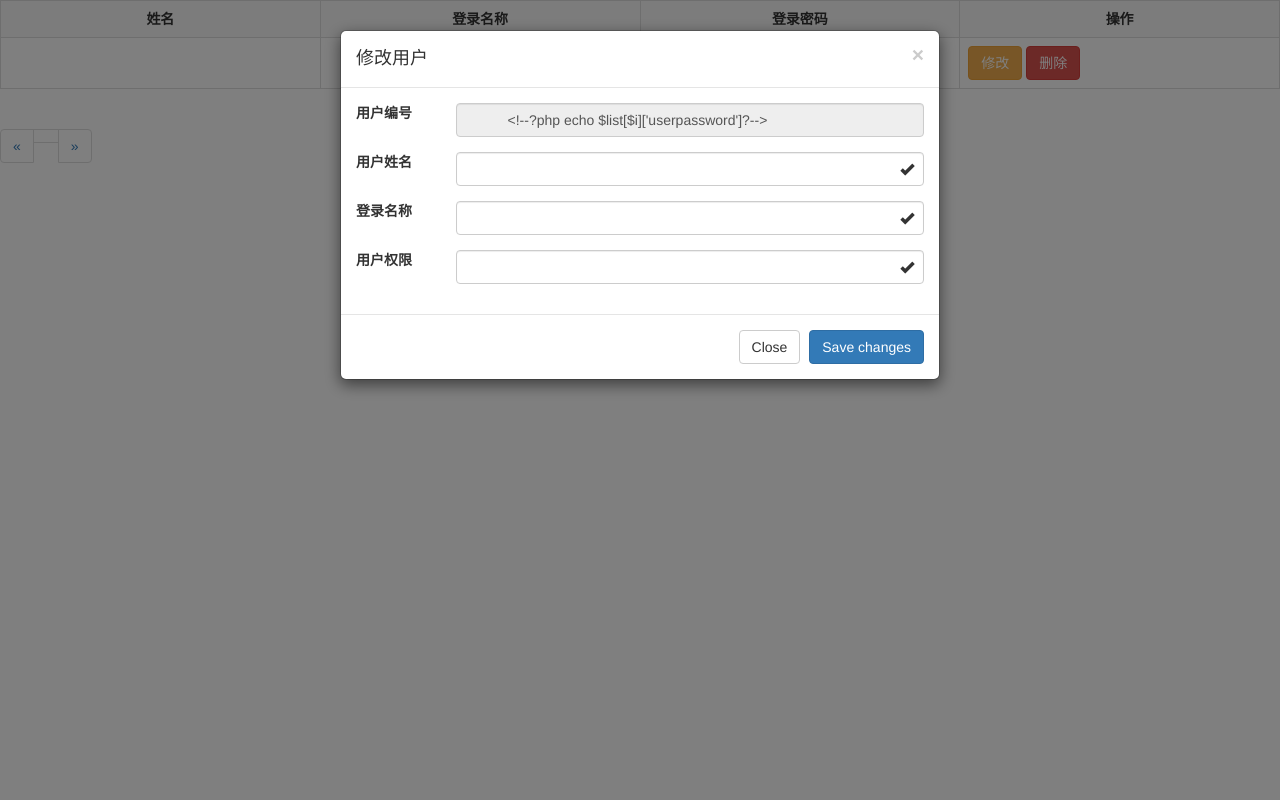
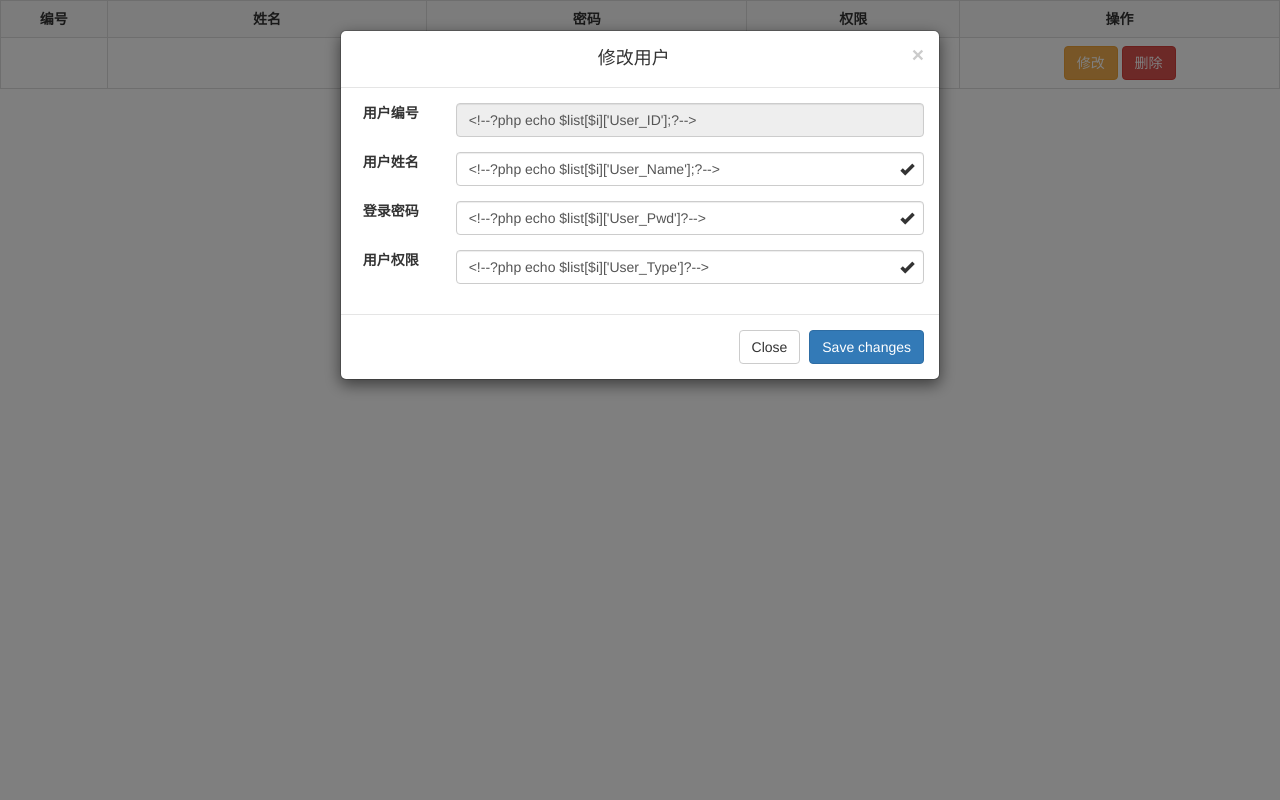
Before and after one commit to RogersLei/TTMS, a PHP site: page /sale/m/user.html in a window 1280 px wide, after a click on "修改". Run offline with PHP 8.4, Linux system fonts and the light colour scheme.

Commit message:
UserOperation
Operation for User

```diff
--- a/js/menu.js
+++ b/js/menu.js
@@ -19,17 +19,63 @@
   return true;
 }
 
-$('#UpdateUser').on('show.bs.modal', function (event) {
+$('#UpdateUser').on('show.bs.modal', function (event){
   var a = $(event.relatedTarget);
   //可以用此方式获取该行的标识，用于修改
-  var num = a.parent().prevAll()[0].innerHTML; //从后往前数
+  var num = $.trim(a.parent().prevAll()[3].innerHTML); //从后往前
+  var name = $.trim(a.parent().prevAll()[2].innerHTML);
+  var pwd = $.trim(a.parent().prevAll()[1].innerHTML);
+  var type = $.trim(a.parent().prevAll()[0].innerHTML);
   modal = $(this);
-  modal.find("#fnum").val(num);
+  modal.find("#unum").val(num);
+  modal.find("#un").val(name);
+  modal.find("#up").val(pwd);
+  modal.find("#ut").val(type);
 });
 
-function update() {
-  var num = $("#fnum").val();
-  console.log(num);
+function updateUser() {
+  var num = $("#unum").val();
+  var name = $("#un").val();
+  var pwd = $("#up").val();
+  var type = $("#ut").val();
+  var operation = "update";
+  //console.log(num+name+pwd+type);
+  var data = {'usernum':num,'username':name,'userpassword':pwd,'usertype':type,'operation':operation};
+  $.post("user.php",data,function () {
+    alert("update success");
+    location.href = "userlist.php?1";
+  });
+}
+
+function addUser() {
+  var name = $("#un").val();
+  var pwd = $("#up").val();
+  var type = $("#ut").val();
+  var operation = "add";
+  var status = name!="" && name!=null && pwd!="" && pwd!=null && type!="" && type!=null;
+  if(status){
+    var data = {'username':name,'userpassword':pwd,'usertype':type,'operation':operation};
+    $.post("m/user.php",data,function () {
+      alert("Insert success");
+      location.href = "userlist.php?1";
+    });
+  }
+  else{
+    alert("please input information");
+  }
+}
+
+function delUser(e) {
+  var a = $(e);
+  var usernum = $.trim(a.parent().prevAll()[3].innerHTML);
+  var operation = "del";
+  //console.log(usernum);
+
+  var data = {'usernum':usernum,'operation':operation};
+  $.post("user.php",data,function () {
+    alert("Del success");
+    location.href = "userlist.php?1";
+  });
 }
 
 function getXhr(){//获取XMLHttpRequest对象
--- a/php/connect.php
+++ b/php/connect.php
@@ -1,6 +1,5 @@
 <?php
     header('Content-Type:text/html;charset=utf-8');
     $con = mysqli_connect('localhost','root','','ttms');
-    if($con){}
-    else{echo "connect error";}
+
 ?>
--- a/sale/m/user.html
+++ b/sale/m/user.html
@@ -13,29 +13,33 @@
   <![endif]-->
 
 </head>
-<body>
+<body class="text-center">
 <table class="table table-bordered table-hover table-striped">
   <tr class="">
+    <th class="col-xs-offset-3 col-sm-1 hidden-xs text-center">编号</th>
     <th class="col-xs-offset-3 col-sm-3 text-center">姓名</th>
-      <th class="col-xs-offset-3 col-sm-3 hidden-xs text-center">登录名称</th>
-      <th class="col-xs-offset-3 col-sm-3 hidden-xs text-center">登录密码</th>
+    <th class="col-xs-offset-3 col-sm-3 hidden-xs text-center">密码</th>
+    <th class="col-xs-offset-3 col-sm-2 hidden-xs text-center">权限</th>
     <th class="col-xs-offset-3 col-sm-3 text-center">操作</th>
   </tr>
   <!--PHP foreach循环实现-->
   <?php for($i=$start_index;$i<=$end_index;$i++): ?>
   <tr>
+    <td class="col-xs-offset-3 col-sm-1 hidden-xs">
+      <?php echo $list[$i]['User_ID'];?>
+    </td>
     <td class="col-xs-offset-3 col-sm-3">
-          <?php echo $list[$i]['username'];?>
+      <?php echo $list[$i]['User_Name'];?>
     </td>
     <td class="col-xs-offset-3 col-sm-3 hidden-xs">
-          <?php echo $list[$i]['useraccount']?>
+      <?php echo $list[$i]['User_Pwd']?>
     </td>
-        <td class="col-xs-offset-3 col-sm-3 hidden-xs">
-          <?php echo $list[$i]['userpassword']?>
+    <td class="col-xs-offset-3 col-sm-2 hidden-xs">
+      <?php echo $list[$i]['User_Type']?>
     </td>
     <td class="col-xs-offset-3 col-sm-3">
       <a href="#UpdateUser" class="btn btn-warning" data-toggle="modal">修改</a>
-          <a href="" class="btn btn-danger">删除</a>
+      <a href="javascript:void(0);" class="btn btn-danger" onclick="delUser(this)">删除</a>
     </td>
   </tr>
   <?php endfor ?>
@@ -43,15 +47,15 @@
 <nav aria-label="Page navigation">
   <ul class="pagination">
     <li>
-        <a href="user.php?page=<?=$pre_page ?>" aria-label="Previous">
+      <a href="userlist.php?page=<?=$pre_page ?>" aria-label="Previous">
         <span aria-hidden="true">&laquo;</span>
       </a>
     </li>
     <?php for($j=1;$j<$total_page+1;$j++):?>
-        <li><a href="user.php?page=<?=$j ?>"><?=$j ?></a></li>
+    <li><a href="userlist.php?page=<?=$j ?>"><?=$j ?></a></li>
     <?php endfor ?>
     <li>
-        <a href="user.php?page=<?=$next_page ?>" aria-label="Next">
+      <a href="userlist.php?page=<?=$next_page ?>" aria-label="Next">
         <span aria-hidden="true">&raquo;</span>
       </a>
     </li>
@@ -63,34 +67,34 @@
     <div class="modal-content">
       <div class="modal-header">
         <button type="button" class="close" data-dismiss="modal"><span aria-hidden="true">&times;</span></button>
-          <h4 class="modal-title" id="myModalLabel">修改用户</h4>
+        <h4 class="modal-title">修改用户</h4>
       </div>
       <div class="modal-body">
         <form class="form-horizontal" method="post" action="">
           <div class="form-group">
-              <label for="fnum" class="col-sm-2">用户编号</label>
+            <label for="unum" class="col-sm-2">用户编号</label>
             <div class="col-sm-10 has-feedback">
-                <input type="text" class="form-control" id="fnum" disabled>
+              <input type="text" class="form-control" id="unum" disabled>
             </div>
           </div>
           <div class="form-group">
-              <label for="fn" class="col-sm-2">用户姓名</label>
+            <label for="un" class="col-sm-2">用户姓名</label>
             <div class="col-sm-10 has-feedback">
-                <input type="text" class="form-control" id="fn">
+              <input type="text" class="form-control" id="un">
               <span class="glyphicon glyphicon-ok form-control-feedback"></span>
             </div>
           </div>
           <div class="form-group">
-              <label for="fl" class="col-sm-2">登录名称</label>
+            <label for="up" class="col-sm-2">登录密码</label>
             <div class="col-sm-10 has-feedback">
-                <input type="text" class="form-control" id="fl">
+              <input type="text" class="form-control" id="up">
               <span class="glyphicon glyphicon-ok form-control-feedback"></span>
             </div>
           </div>
           <div class="form-group">
-              <label for="ft" class="col-sm-2">用户权限</label>
+            <label for="ut" class="col-sm-2">用户权限</label>
             <div class="col-sm-10 has-feedback">
-                <input type="text" class="form-control" id="ft" list="Power">
+              <input type="text" class="form-control" id="ut" list="Power">
               <span class="glyphicon glyphicon-ok form-control-feedback"></span>
               <datalist id="Power">
                 <option value="管理员"></option>
@@ -102,7 +106,7 @@
       </div>
       <div class="modal-footer">
         <a href="#" class="btn btn-default" data-dismiss="modal">Close</a>
-          <a href="javascript:;" class="btn btn-primary" onclick="update()">Save changes</a>
+        <a href="javascript:;" class="btn btn-primary" onclick="updateUser()">Save changes</a>
       </div>
     </div>
   </div>
```
Also changed, not shown: sale/m/user.php (+44 -17 lines), sale/m/userlist.php (added, +24 -0 lines), sale/menu.html (+50 -3 lines), 1 other file. Lines whose indentation alone changed are shown as unchanged.
